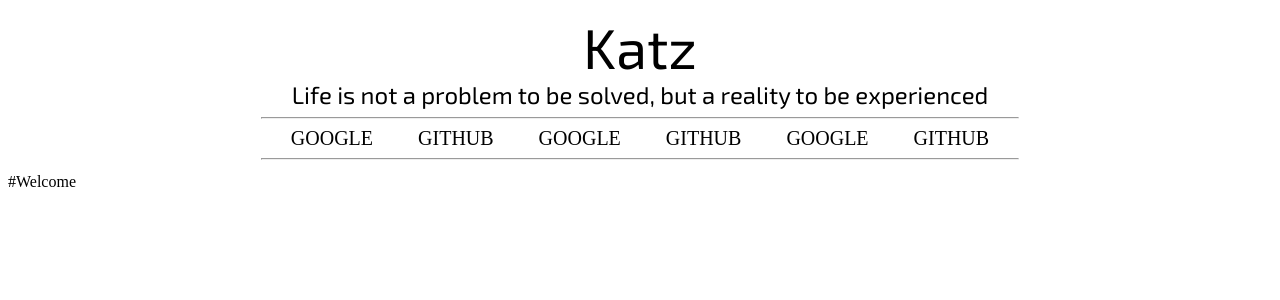
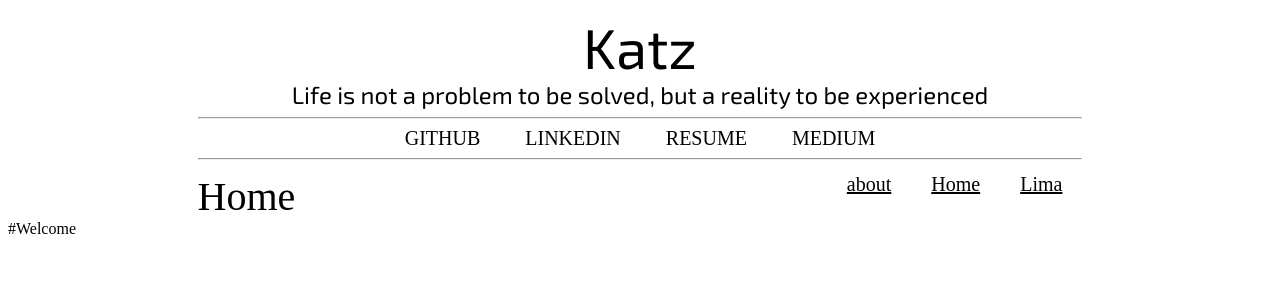
Before and after one commit to MYKatz/artless, a Jekyll site: the page built from index.html, in a window 1280 px wide. Shown: the top 300 px of the page. Built offline with Jekyll 4.4.1, drawn with Linux system fonts in a browser that asks for light colours.

Commit message:
Page navigation

```diff
--- a/_config.yml
+++ b/_config.yml
@@ -6,18 +6,16 @@ customHeader: Katz #if you want the header text to be different than your site t
 subheader: Life is not a problem to be solved, but a reality to be experienced
 
 links:
-    - url: https://google.com/
-      name: Google
     - url: https://github.com/mykatz
       name: Github
-    - url: https://google.com/
-      name: Google
-    - url: https://github.com/mykatz
-      name: Github
-    - url: https://google.com/
-      name: Google
-    - url: https://github.com/mykatz
-      name: Github
+    - url: https://linkedin.com/mykatz
+      name: LinkedIn
+    - url: https://k4tz.xyz/resume
+      name: Resume
+    - url: https://medium.com/@k4tz
+      name: Medium
+
+
 sass:
     sass_dir: _sass
     style: compressed
--- /dev/null
+++ b/_includes/nav.html
@@ -0,0 +1,14 @@
+<div class="nav">
+    {%- assign default_paths = site.pages | map: "path" -%}
+    {%- assign page_paths = site.header_pages | default: default_paths -%}
+    {%- assign titles_size = site.pages | map: 'title' | join: '' | size -%}
+    <div class="current"> {{ page.title }} </div>
+    <div class="rest">
+        {%- for path in page_paths -%}
+            {%- assign my_page = site.pages | where: "path", path | first -%}
+            {%- if my_page.title -%}
+            <a class="link navitem" href="{{ my_page.url | relative_url }}">{{ my_page.title | escape }}</a>
+            {%- endif -%}
+        {%- endfor -%}
+    </div>
+</div>
--- a/_layouts/default.html
+++ b/_layouts/default.html
@@ -5,6 +5,7 @@
 
   <body>
     {%- include header.html -%}
+    {%- include nav.html -%}
     <main class="page-content" aria-label="Content">
       <div class="wrapper">
         {{ content }}
--- a/assets/css/style.css
+++ b/assets/css/style.css
@@ -1,8 +1,33 @@
 .header{
     text-align: center;
     margin: auto;
-    width: 60%;
+    width: 70%;
     padding: 5px;
+}
+
+.nav {
+    width: 70%;
+    margin: auto;
+    display: flex;
+    justify-content: space-between
+}
+
+.current{
+    display: inline-block;
+    font-size: 2.5rem;
+}
+
+.rest{
+    display: inline-block;
+    font-size: 1.25rem;
+}
+
+.rest-content{
+    margin-top: auto
+}
+
+.navitem{
+    text-decoration: underline !important;
 }
 
 .title{
```
Also changed, not shown: about.html (added, +7 -0 lines), lima.html (added, +7 -0 lines).
